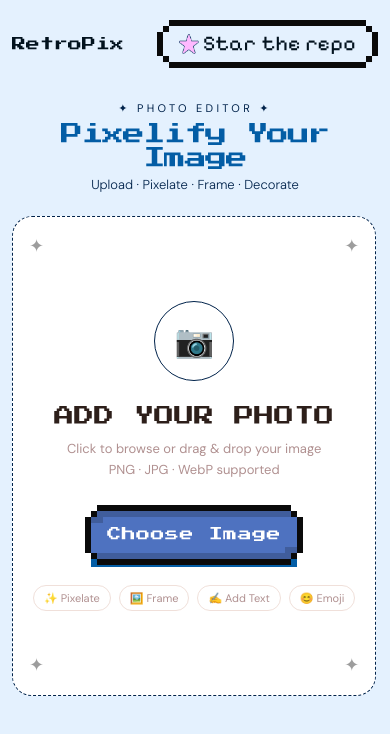
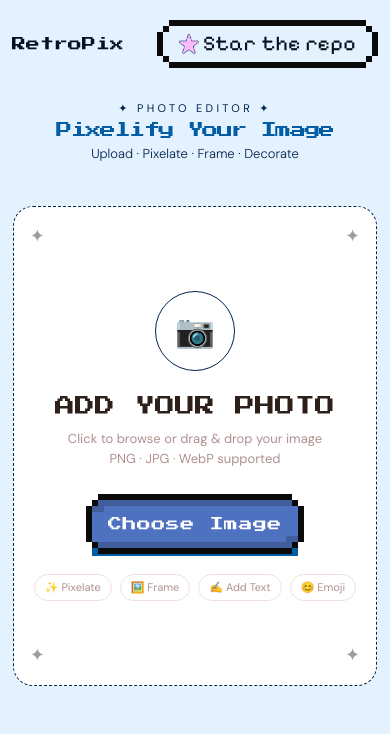
Before and after one commit to komalverma22/RetroPix, a Next.js app: page /uploadImg in a window 390 px wide. Shown: the top 734 px of the page. Built offline with nearby package versions, Linux system fonts and the light colour scheme; a web font is replaced by a local one.

Commit message:
fixed: upload image section for mobile

```diff
--- a/app/uploadImg/DecorationPanel.tsx
+++ b/app/uploadImg/DecorationPanel.tsx
@@ -36,7 +36,7 @@ const CARD = {
 const LABEL = {
   fontFamily: "'Playfair Display', serif",
   fontSize: '11px',
-  color: '#d4847a',
+  color: '#01234B',
   letterSpacing: '0.18em',
   textTransform: 'uppercase' as const,
   display: 'block',
@@ -89,7 +89,7 @@ export default function DecorationPanel({
             onClick={() => setTab(t)}
             style={{
               flex: 1, padding: '8px', borderRadius: '9px', border: 'none',
-              background: tab === t ? 'linear-gradient(135deg, #d4847a, #c96ea0)' : 'transparent',
+              background: tab === t ? '#4E72C0' : 'transparent',
               color: tab === t ? 'white' : '#9b7b74',
               fontFamily: 'inherit', fontSize: '13px', fontWeight: 500, cursor: 'pointer',
               transition: 'all 0.2s',
@@ -124,9 +124,9 @@ export default function DecorationPanel({
               <button key={f.value} onClick={() => setTextFont(f.value)}
                 style={{
                   padding: '6px 8px', borderRadius: '8px', cursor: 'pointer',
-                  border: textFont === f.value ? '1.5px solid #d4847a' : '1.5px solid #f0e0da',
-                  background: textFont === f.value ? '#fff5f3' : 'white',
-                  color: '#2d1f1a', fontSize: '12px', fontFamily: f.value,
+                  border: textFont === f.value ? '' : '1.5px solid #f0e0da',
+                  background: textFont === f.value ? '#4E72C0' : 'white',
+                  color:  textFont === f.value ? 'white' : 'black', fontSize: '12px', fontFamily: f.value,
                 }}
               >
                 {f.label}
@@ -137,14 +137,14 @@ export default function DecorationPanel({
           {/* Size + Color */}
           <div style={{ display: 'flex', gap: '10px', alignItems: 'center', marginBottom: '12px' }}>
             <div style={{ flex: 1 }}>
-              <div style={{ fontSize: '11px', color: '#b09090', marginBottom: '4px' }}>Size: {textSize}px</div>
+              <div style={{ fontSize: '11px', color: 'black', marginBottom: '4px' }}>Size: {textSize}px</div>
               <input type="range" min="12" max="60" value={textSize}
                 onChange={(e) => setTextSize(Number(e.target.value))}
-                style={{ width: '100%', accentColor: '#d4847a', height: '4px' }}
+                style={{ width: '100%', accentColor: '#4E72C0', height: '4px' }}
               />
             </div>
             <div style={{ textAlign: 'center' }}>
-              <div style={{ fontSize: '11px', color: '#b09090', marginBottom: '4px' }}>Color</div>
+              <div style={{ fontSize: '11px', color: '#4E72C0', marginBottom: '4px' }}>Color</div>
               <input type="color" value={textColor} onChange={(e) => setTextColor(e.target.value)}
                 style={{ width: '44px', height: '36px', border: '1.5px solid #f0e0da', borderRadius: '8px', cursor: 'pointer', padding: '2px' }}
               />
@@ -155,7 +155,7 @@ export default function DecorationPanel({
             onClick={handleAddText}
             style={{
               width: '100%', padding: '10px', borderRadius: '10px', border: 'none',
-              background: 'linear-gradient(135deg, #d4847a, #c96ea0)',
+              background: '#4E72C0',
               color: 'white', fontSize: '13px', fontWeight: 600, cursor: 'pointer',
               fontFamily: 'inherit', opacity: textInput.trim() ? 1 : 0.5,
             }}
@@ -164,7 +164,7 @@ export default function DecorationPanel({
           </button>
 
           {/* Hint */}
-          <p style={{ fontSize: '11px', color: '#c0a0a0', marginTop: '8px', textAlign: 'center' }}>
+          <p style={{ fontSize: '11px', color: 'black', marginTop: '8px', textAlign: 'center' }}>
             Drag text on the photo to reposition ↑
           </p>
 
@@ -215,7 +215,7 @@ export default function DecorationPanel({
 
           {/* Size Slider */}
           <div style={{ marginBottom: '12px' }}>
-            <div style={{ fontSize: '11px', color: '#b09090', marginBottom: '4px' }}>Size: {emojiSize}px</div>
+            <div style={{ fontSize: '11px', color: '', marginBottom: '4px' }}>Size: {emojiSize}px</div>
             <input type="range" min="16" max="80" value={emojiSize}
               onChange={(e) => setEmojiSize(Number(e.target.value))}
               style={{ width: '100%', accentColor: '#d4847a', height: '4px' }}
@@ -231,7 +231,7 @@ export default function DecorationPanel({
             onClick={handleAddEmoji}
             style={{
               width: '100%', padding: '10px', borderRadius: '10px', border: 'none',
-              background: 'linear-gradient(135deg, #d4847a, #c96ea0)',
+              background: '#4E72C0',
               color: 'white', fontSize: '13px', fontWeight: 600, cursor: 'pointer', fontFamily: 'inherit',
             }}
           >
@@ -248,7 +248,7 @@ export default function DecorationPanel({
               {emojiDecorations.map((ed) => (
                 <div key={ed.id} style={{
                   display: 'flex', alignItems: 'center', gap: '4px',
-                  padding: '4px 10px', borderRadius: '20px', background: '#fdf8f6', border: '1px solid #f0e0da',
+                  padding: '4px 10px', borderRadius: '20px', background: '#4E72C0', border: '1px solid #f0e0da',
                 }}>
                   <span style={{ fontSize: '16px' }}>{ed.emoji}</span>
                   <button onClick={() => onEmojiRemove(ed.id)}
--- a/app/uploadImg/page.tsx
+++ b/app/uploadImg/page.tsx
@@ -456,6 +456,8 @@ export default function UploadImgPage() {
         @media (max-width: 600px) {
           .pix-layout {
             display: flex;
+           align-items: center;
+           padding-top:20px;
             flex-direction: column;
             gap: 12px;
           }
@@ -526,7 +528,19 @@ export default function UploadImgPage() {
         {/* Header */}
         <div style={{ textAlign: 'center', marginBottom: '22px' ,paddingTop: 80}}>
           <p style={{ fontFamily: "", fontSize: '11px', color: '#01234B', letterSpacing: '0.3em', marginBottom: '5px' }}>✦ PHOTO EDITOR ✦</p>
-          <h1 style={{ fontFamily: "'Press Start 2P', cursive", fontSize: 'clamp(22px,5vw,42px)', color: '#035DA5', fontWeight: 300, margin: 0, lineHeight: 1.1 , letterSpacing: '-1.4px' }}>Pixelify Your Image</h1>
+       <h1
+  style={{
+    fontFamily: "'Press Start 2P', cursive",
+    fontSize: 'clamp(16px, 4vw, 36px)', // 👈 updated
+    color: '#035DA5',
+    fontWeight: 300,
+    margin: 0,
+    lineHeight: 1.1,
+    letterSpacing: '-1.4px'
+  }}
+>
+  Pixelify Your Image
+</h1>
           {/*  style={{
               fontFamily: "'Press Start 2P', cursive",
               fontSize: '30px',
@@ -650,11 +664,11 @@ export default function UploadImgPage() {
                 {/* Action buttons */}
                 <div style={{ display: 'flex', gap: '10px' }}>
                   <button onClick={() => { setUploadedImage(null); setProcessedDataUrl(null); setTextDecorations([]); setEmojiDecorations([]); setMobilePanel(null); }}
-                    style={{ flex: 1, padding: '11px', borderRadius: '11px', border: '1.5px solid #e8d8d4', background: 'white', color: '#9b7b74', fontSize: '13px', fontWeight: 500, cursor: 'pointer', fontFamily: 'inherit', minWidth: 0 }}>
+                    style={{ flex: 1, padding: '11px', borderRadius: '11px', border: '1.5px solid #e8d8d4', background: 'white', color: '#01234B', fontSize: '13px', fontWeight: 500, cursor: 'pointer', fontFamily: 'inherit', minWidth: 0 }}>
                     ↩ Change
                   </button>
                   <button onClick={handleDownload}
-                    style={{ flex: 2, padding: '11px 16px', borderRadius: '11px', border: 'none', background: 'linear-gradient(135deg,#d4847a,#c96ea0)', color: 'white', fontSize: '14px', fontWeight: 600, cursor: 'pointer', fontFamily: 'inherit', boxShadow: '0 4px 18px rgba(212,132,122,0.36)', minWidth: 0 }}
+                    style={{ flex: 2, padding: '11px 16px', borderRadius: '11px', border: 'none', background: '#4E72C0', color: 'white', fontSize: '14px', fontWeight: 600, cursor: 'pointer', fontFamily: 'inherit', boxShadow: '0 4px 18px rgba(212,132,122,0.36)', minWidth: 0 }}
                     onMouseEnter={e => (e.currentTarget.style.opacity = '0.88')} onMouseLeave={e => (e.currentTarget.style.opacity = '1')}>
                     ⬇ Download
                   </button>
```
